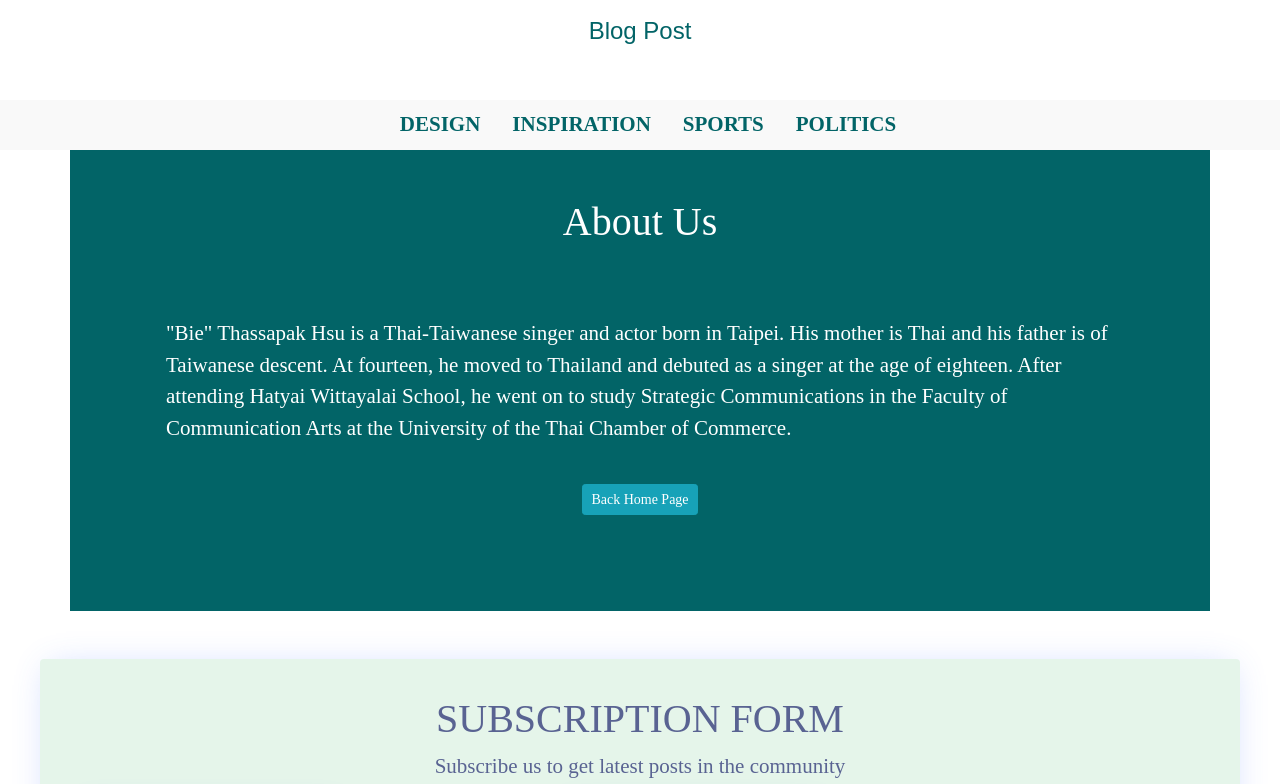
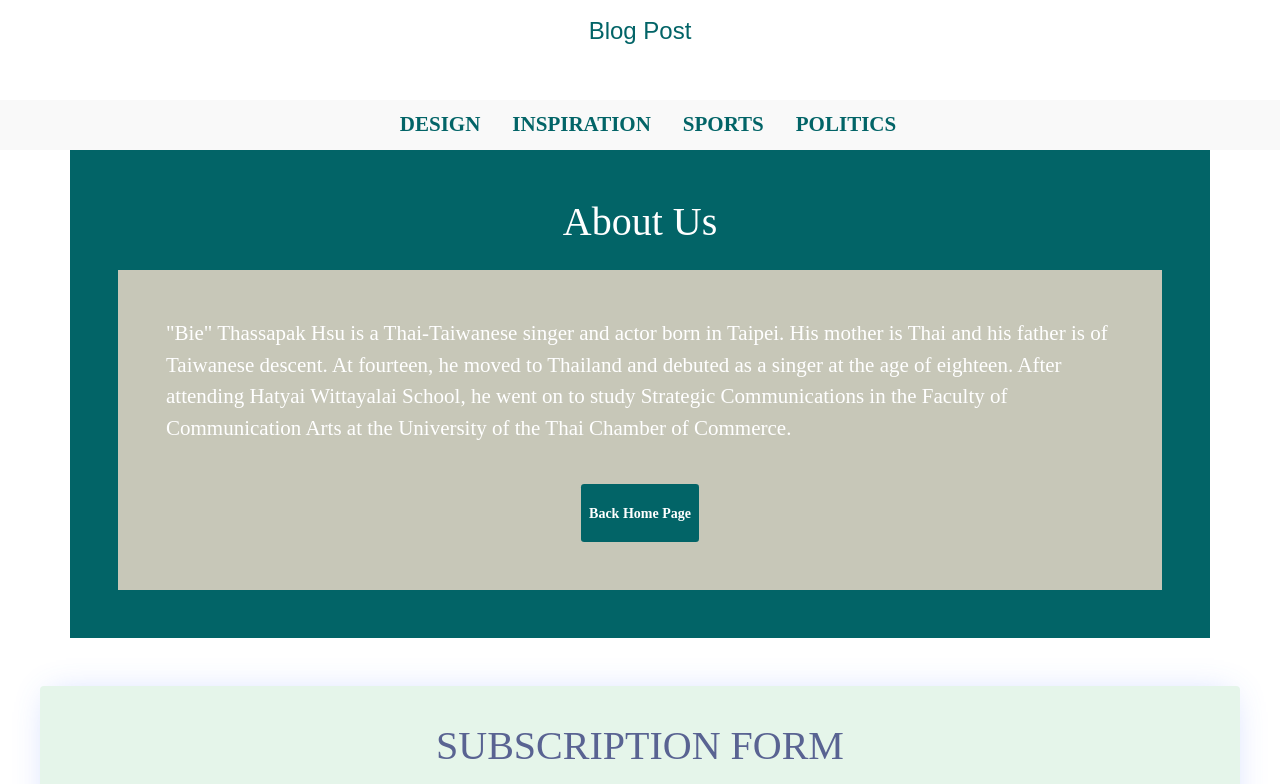
Before and after one commit to HimashaNethmini/Angular_BlogPost_App, an Angular app: page /about in a window 1280 px wide. Shown: the top 784 px of the page. Built offline with nearby package versions, Linux system fonts and the light colour scheme; a web font is replaced by a local one.

Commit message:
add styles about us page

```diff
--- a/src/app/pages/about/about.component.css
+++ b/src/app/pages/about/about.component.css
@@ -0,0 +1,11 @@
+.sub {
+    background-color: rgb(199, 199, 184)
+}
+
+.btn-sub {
+    height: 58px;
+    border: none;
+    font-size: 14px;
+    font-weight: 900;
+    background-color: var(--primary-color);
+}
```
